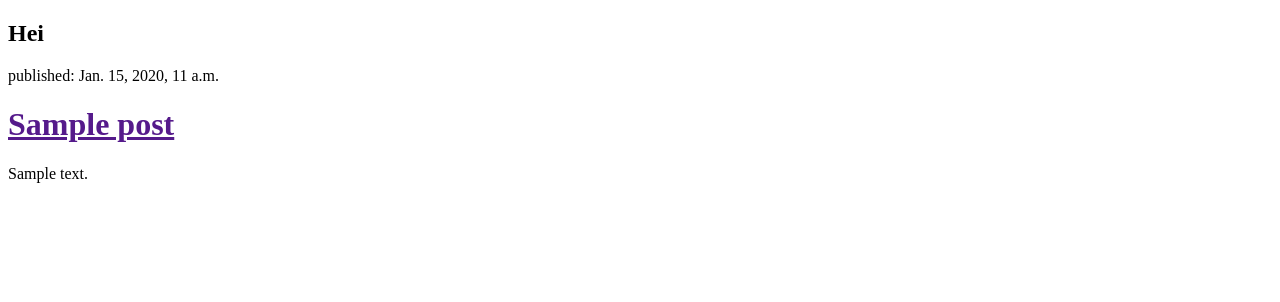
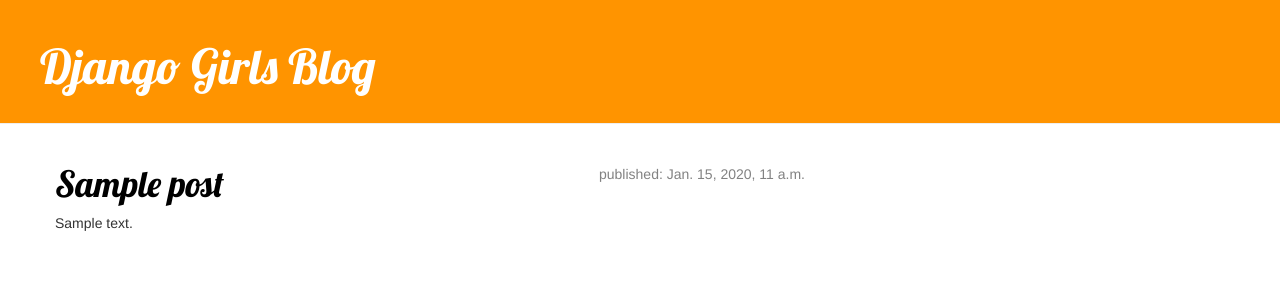
Before and after one commit to marenpg/djangogirls-blog, a Django app: template blog/templates/blog/post_list.html in a window 1280 px wide. Shown: the top 302 px of the page. Run offline with Django 3.2, Linux system fonts and the light colour scheme; the template is opened without the code that fills it: values that come from a table or form of the project are taken from there, others are empty; tables that the repository leaves empty hold one stand-in row (values such as "Sample post"); some libraries are stand-ins or nearby versions.

Commit message:
added css

```diff
--- /dev/null
+++ b/blog/static/css/blog.css
@@ -0,0 +1,48 @@
+
+.page-header {
+    background-color: #ff9400;
+    margin-top: 0;
+    padding: 20px 20px 20px 40px;
+}
+
+.page-header h1, .page-header h1 a, .page-header h1 a:visited, .page-header h1 a:active {
+    color: #ffffff;
+    font-size: 36pt;
+    text-decoration: none;
+}
+
+.content {
+    margin-left: 40px;
+}
+
+h1, h2, h3, h4 {
+    font-family: 'Lobster', cursive;
+}
+
+.date {
+    float: right;
+    color: #828282;
+}
+
+.save {
+    float: right;
+}
+
+.post-form textarea, .post-form input {
+    width: 100%;
+}
+
+.top-menu, .top-menu:hover, .top-menu:visited {
+    color: #ffffff;
+    float: right;
+    font-size: 26pt;
+    margin-right: 20px;
+}
+
+.post {
+    margin-bottom: 70px;
+}
+
+.post h1 a, .post h1 a:visited {
+    color: #000000;
+}
--- a/blog/templates/blog/post_list.html
+++ b/blog/templates/blog/post_list.html
@@ -1,21 +1,37 @@
-<!DOCTYPE html>
+{% load staticfiles %}
 <html>
     <head>
         <title>Djangogirls workshop blog</title>
+        <meta name="viewport" content="width=device-width, initial-scale=1">
+        <meta name="viewport" content="width=device-width, initial-scale=1, maximum-scale=1, user-scalable=no">
+
+        <link rel="stylesheet" href="//maxcdn.bootstrapcdn.com/bootstrap/3.2.0/css/bootstrap.min.css">
+        <link rel="stylesheet" href="//maxcdn.bootstrapcdn.com/bootstrap/3.2.0/css/bootstrap-theme.min.css">
+         <link rel="stylesheet" href="{% static 'css/blog.css' %}">
+        <link href="http://fonts.googleapis.com/css?family=Lobster&subset=latin,latin-ext" rel="stylesheet" type="text/css">
+
     </head>
     <body>
-        <div>
-        	<p><a href=""></a></p>
-        	<h2>Hei</h2>
+        <div class="page-header">
+            <h1><a href="/">Django Girls Blog</a></h1>
         </div>
 
-{% for post in posts %}
-    <div>
-        <p>published: {{ post.published_date }}</p>
-        <h1><a href="">{{ post.title }}</a></h1>
-        <p>{{ post.text|linebreaks }}</p>
+    <div class="content container">
+        <div class="row">
+            <div class="col-md-8">
+                {% for post in posts %}
+                    <div class="post">
+                        <div class="date">
+                            <p>published: {{ post.published_date }}</p>
+                        </div>
+                        <h1><a href="">{{ post.title }}</a></h1>
+                        <p>{{ post.text|linebreaks }}</p>
+                    </div>
+                {% endfor %}
+            </div>
+        </div>
     </div>
-{% endfor %}
+
 
 
     </body>
```
